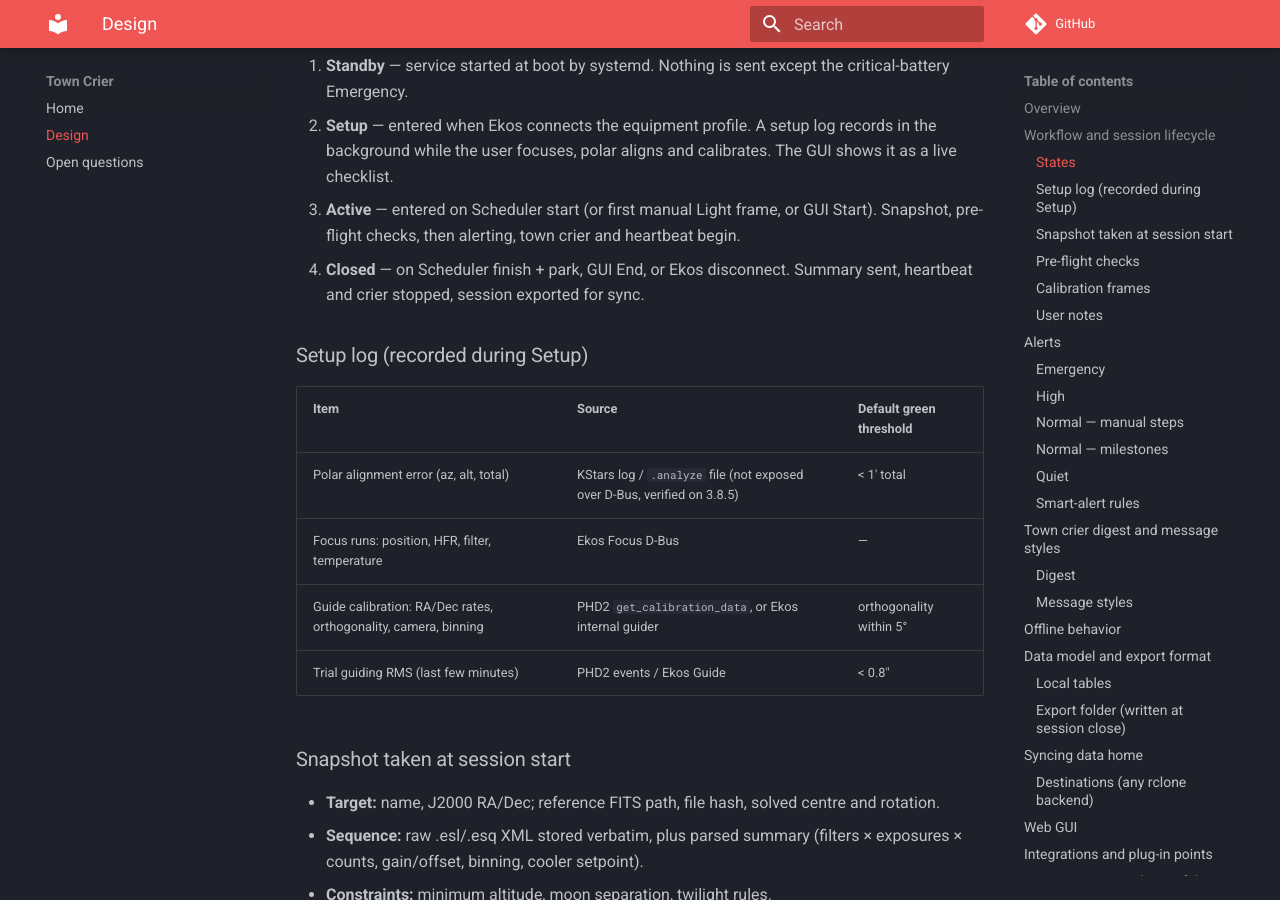
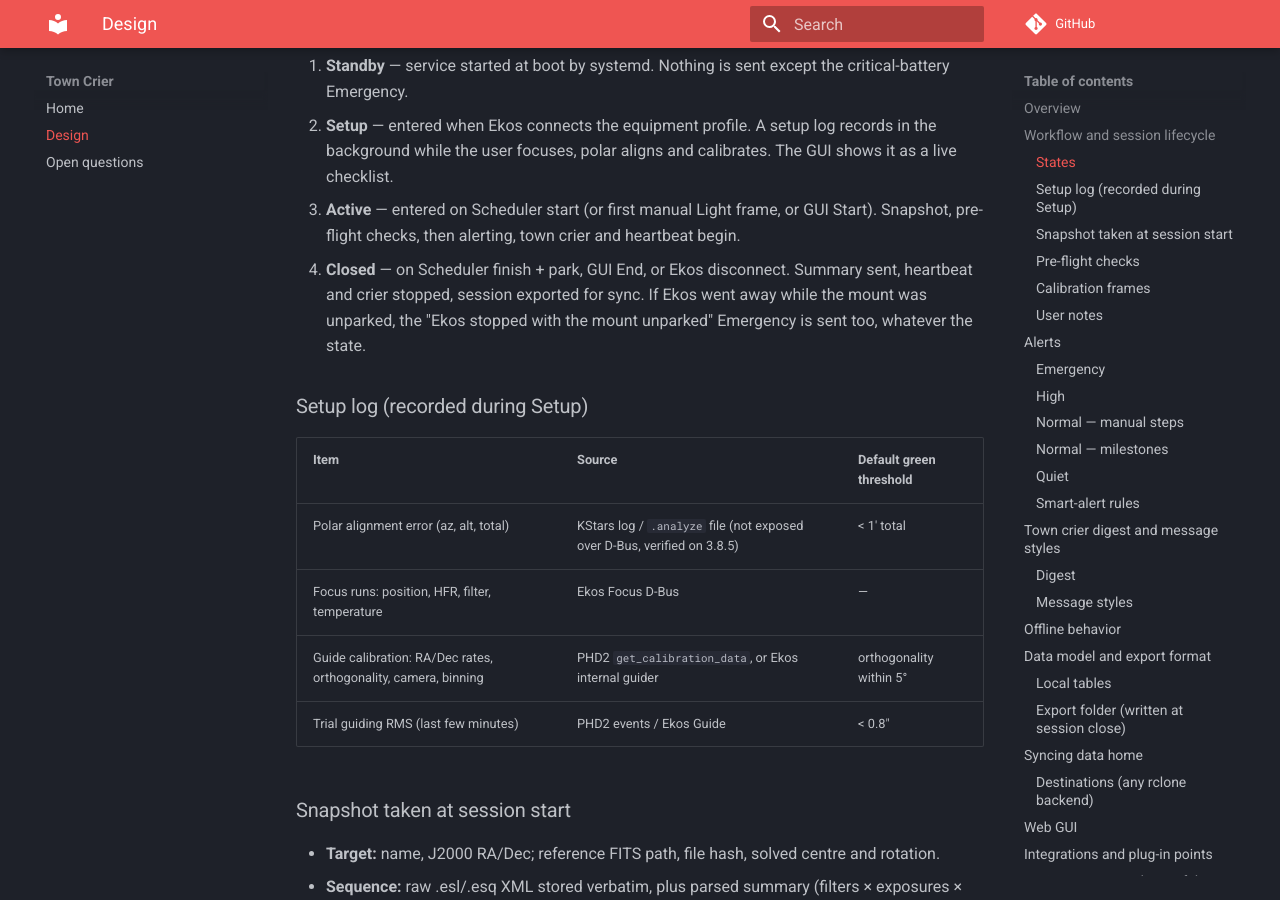
Before and after one commit to anandvn/ekos-notifier, an MkDocs documentation site: the page built from docs/design.md, in a window 1280 px wide and 900 px high, scrolled down 1010 px. Built offline with MkDocs 1.6.1 and Material for MkDocs 9.7.7, drawn with Linux system fonts in a browser that asks for light colours; comment, search, counter and statistics services are not loaded; some of the changed text lies outside the part shown.

Commit message:
Add Emergency alert for Ekos stopping with the mount unparked
Co-Authored-By: Claude Opus 5.5 <noreply@anthropic.com>

```diff
--- a/docs/design.md
+++ b/docs/design.md
@@ -30,7 +30,7 @@ A session starts automatically when the Ekos Scheduler starts (or the first Ligh
 1. **Standby** — service started at boot by systemd. Nothing is sent except the critical-battery Emergency.
 2. **Setup** — entered when Ekos connects the equipment profile. A setup log records in the background while the user focuses, polar aligns and calibrates. The GUI shows it as a live checklist.
 3. **Active** — entered on Scheduler start (or first manual Light frame, or GUI Start). Snapshot, pre-flight checks, then alerting, town crier and heartbeat begin.
-4. **Closed** — on Scheduler finish + park, GUI End, or Ekos disconnect. Summary sent, heartbeat and crier stopped, session exported for sync.
+4. **Closed** — on Scheduler finish + park, GUI End, or Ekos disconnect. Summary sent, heartbeat and crier stopped, session exported for sync. If Ekos went away while the mount was unparked, the "Ekos stopped with the mount unparked" Emergency is sent too, whatever the state.
 
 ### Setup log (recorded during Setup)
 
@@ -82,6 +82,7 @@ Priorities map onto each notifier's native levels where it has them (Pushover
 | Mount nearing a limit with nothing capturing | Tracking within 15 min of meridian/pier limit or horizon after sequence end |
 | Meridian flip failed | Flip error, or past hour-angle limit without flipping |
 | Battery critical | < 11.5 V (12 V LiFePO4/AGM preset) |
+| Ekos stopped with the mount unparked | Ekos stops or disconnects INDI (Scheduler finish/abort, crash, or user) while the last known mount state was unparked, and Ekos hasn't reconnected within 2 min. Uses the last known `parkStatus`, since the mount's properties vanish with Ekos. Clears when the mount is seen parked again. |
 | Rig or uplink silent | External heartbeat missed past grace period (sent by the heartbeat service, not the rig) |
 
 ### High
@@ -300,7 +301,7 @@ When several devices report the same metric, a configurable priority order picks
 ### Isolation and stale data
 
 - Each adapter runs as its own supervised task; a crash or disconnect restarts it with backoff and never stops the service.
-- A metric not updated within N minutes is stale; rules never fire on stale inputs. One "sensor lost" Normal notice is sent instead.
+- A metric not updated within N minutes is stale; rules never fire on stale inputs. One "sensor lost" Normal notice is sent instead. Exception: "Ekos stopped with the mount unparked" deliberately fires on the last known park state, because losing that state is the event.
 
 ### Software versions
 
```
Also changed, not shown: CHANGELOG.md (+2 -0 lines), docs/open-questions.md (+2 -2 lines).
